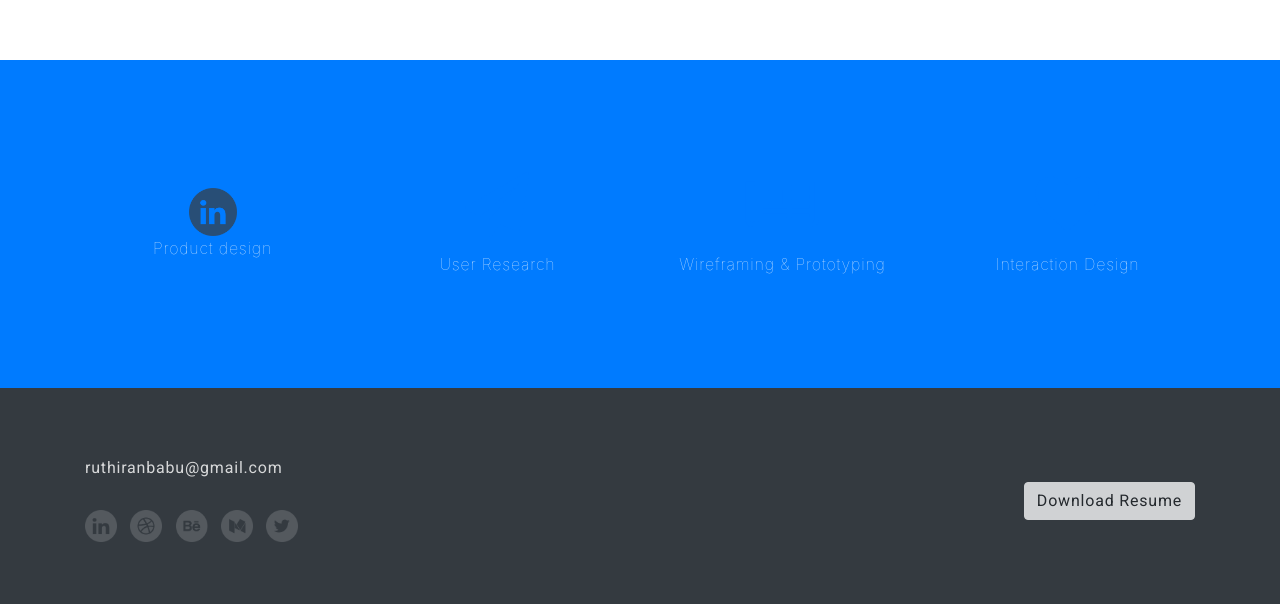
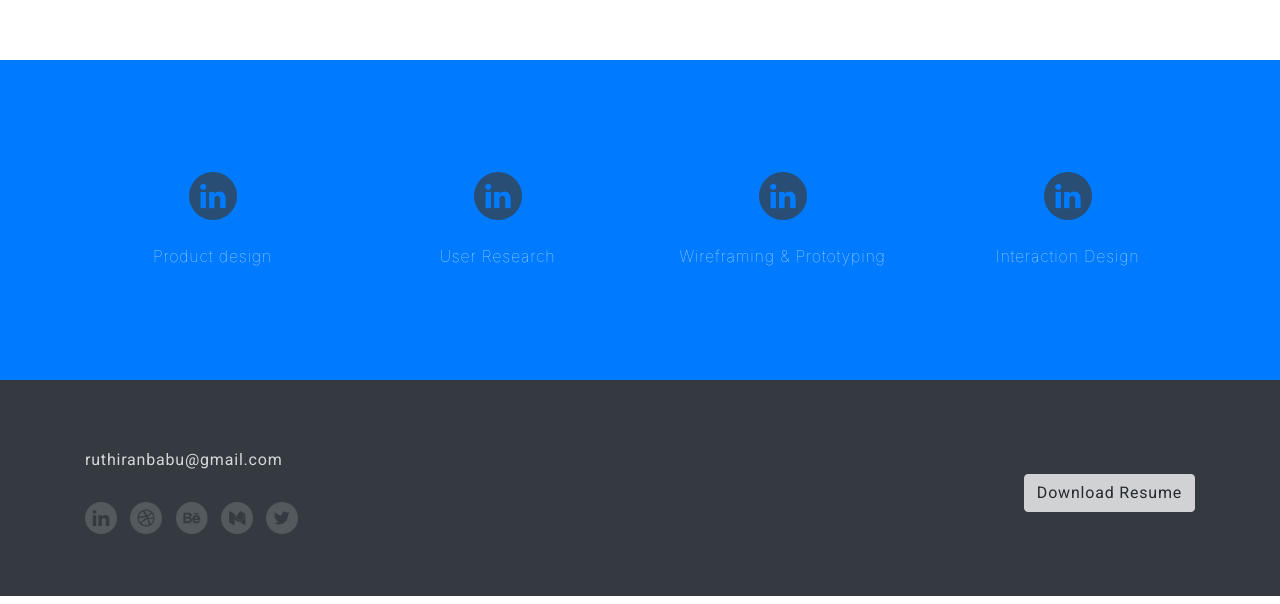
Before and after one commit to ruthiran/Ruthira.github.io, a website with bundled scripts: page index.html in a window 1280 px wide. Shown: the part 850-1454 px from the top of the page. Built offline with nearby package versions, Linux system fonts and the light colour scheme; files whose address does not match are found by name.

```diff
--- a/index.html
+++ b/index.html
@@ -148,28 +148,34 @@
               	<img src="img/Linkedin.png" width="48px" height="48px">
               </i>
               <!-- <h3 class="mb-3">Sturdy Templates</h3> -->
-              <p class=" mb-0">Product design</p>
+              <br><br><p class=" mb-0">Product design</p>
             </div>
           </div>
           <div class="col-lg-3 col-md-6 text-center">
             <div class="service-box mt-5 mx-auto sr-button">
-              <i class="fa fa-4x fa-paper-plane text-primary mb-3 "></i>
+              <i class=" mb-3">
+                <img src="img/Linkedin.png" width="48px" height="48px">
+              </i>
               <!-- <h3 class="mb-3">Ready to Ship</h3> -->
-              <p class=" mb-0">User Research</p>
+              <br><br><p class=" mb-0">User Research</p>
             </div>
           </div>
           <div class="col-lg-3 col-md-6 text-center">
             <div class="service-box mt-5 mx-auto sr-button">
-              <i class="fa fa-4x fa-newspaper-o text-primary mb-3 "></i>
+              <i class=" mb-3">
+                <img src="img/Linkedin.png" width="48px" height="48px">
+              </i>
               <!-- <h3 class="mb-3">Up to Date</h3> -->
-              <p class=" mb-0">Wireframing & Prototyping</p>
+              <br><br><p class=" mb-0">Wireframing & Prototyping</p>
             </div>
           </div>
           <div class="col-lg-3 col-md-6 text-center">
             <div class="service-box mt-5 mx-auto sr-button">
-              <i class="fa fa-4x fa-heart text-primary mb-3 "></i>
+              <i class=" mb-3">
+                <img src="img/Linkedin.png" width="48px" height="48px">
+              </i>
               <!-- <h3 class="mb-3">Made with Love</h3> -->
-              <p class=" mb-0">Interaction Design</p>
+              <br><br><p class=" mb-0">Interaction Design</p>
             </div>
           </div>
         </div>
```
Also changed, not shown: css/creative.min.css.
